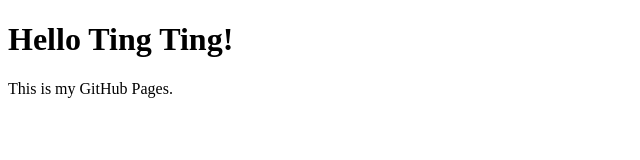
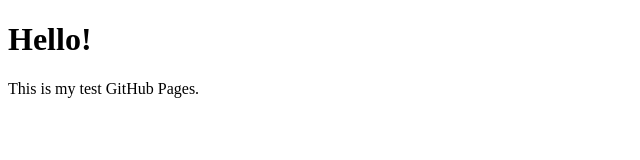
Before and after one commit to chatzen0915/chatzen0915.github.io, a plain HTML site: page index.html in a window 1280 px wide. Shown: the whole page, without its empty margins (0-640 px from the left). Drawn offline with Linux system fonts and the light colour scheme.

Commit message:
Update index.html

```diff
--- a/index.html
+++ b/index.html
@@ -3,7 +3,7 @@
   <head>
   </head>
   <body>
-    <h1>Hello Ting Ting!</h1>
-    <p>This is my GitHub Pages.</p>
+    <h1>Hello!</h1>
+    <p>This is my test GitHub Pages.</p>
   </body>
 </html>
```
